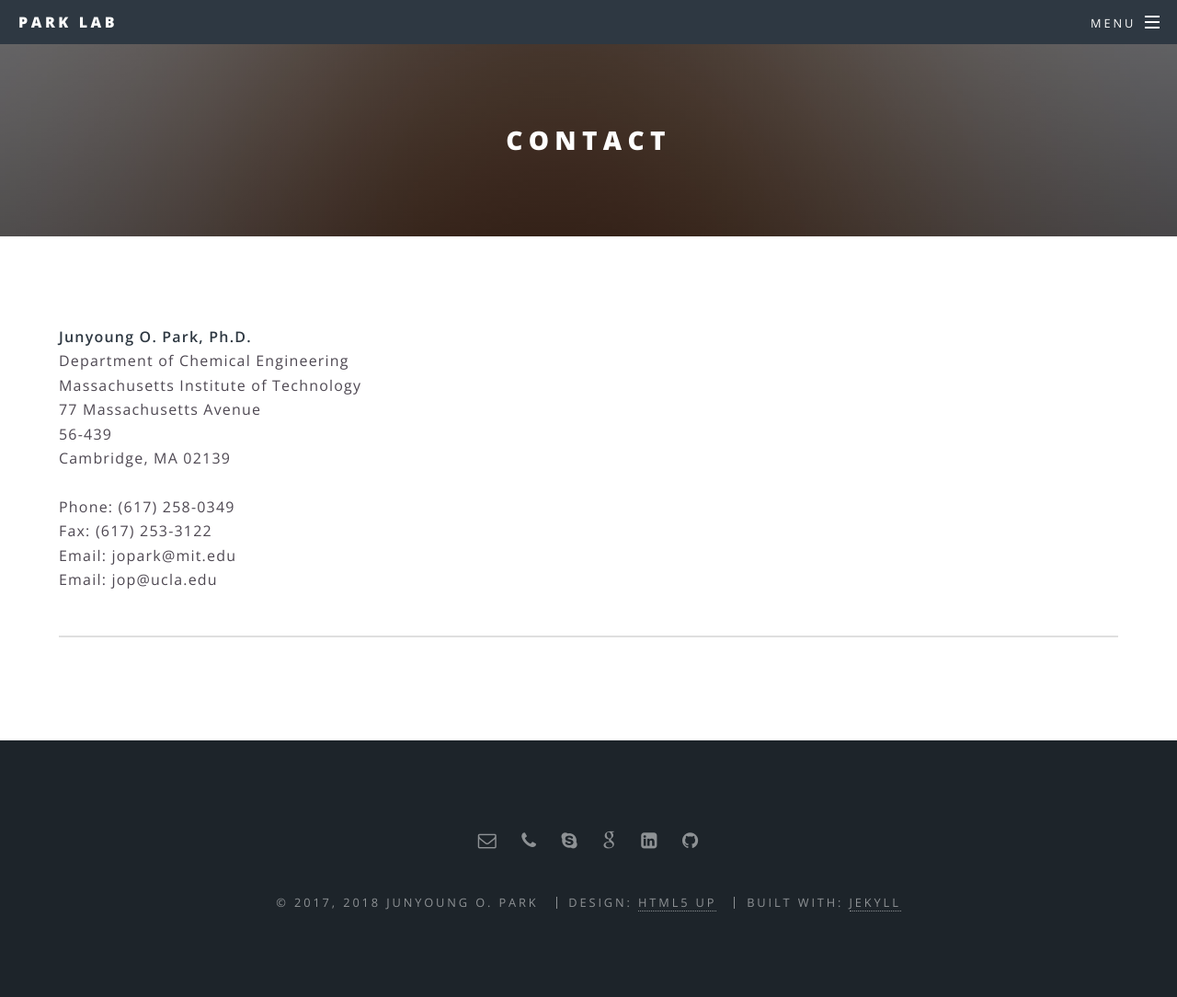
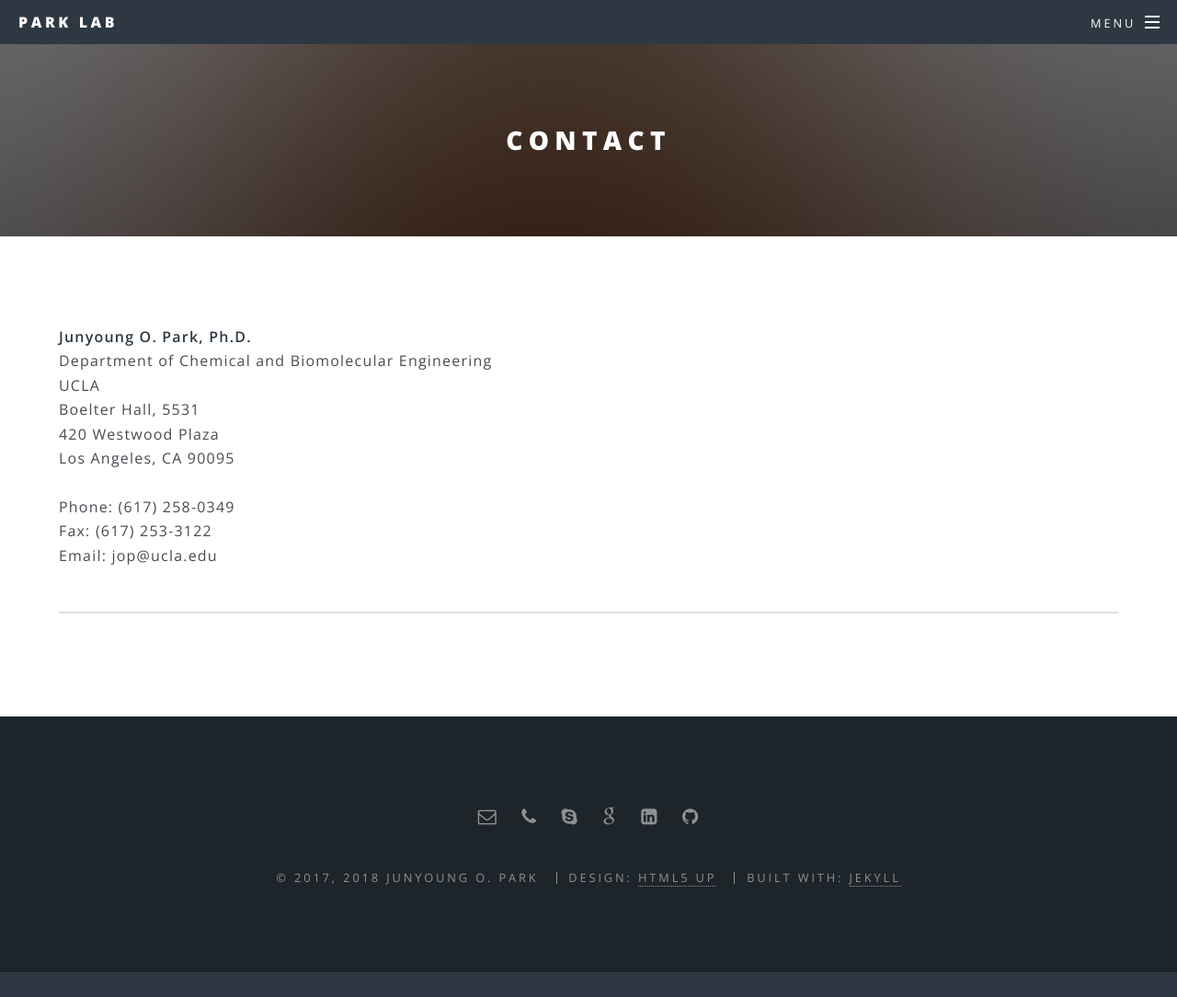
Before and after one commit to jopark/jopark.github.io, a Jekyll site: the page built from contact.html, in a window 1280 px wide and 1084 px high. Shown: the whole window at 92% size. Built offline with Jekyll 4.4.1, drawn with Linux system fonts in a browser that asks for light colours.

Commit message:
address updated

```diff
--- a/contact.html
+++ b/contact.html
@@ -4,14 +4,13 @@
 categories: hidden
 ---
 	<p><b>Junyoung O. Park, Ph.D.</b><br />
-	Department of Chemical Engineering<br />
-	Massachusetts Institute of Technology<br />
-	77 Massachusetts Avenue<br />
-	56-439<br />
-	Cambridge, MA 02139<br /><br />
+	Department of Chemical and Biomolecular Engineering<br />
+	UCLA<br />
+	Boelter Hall, 5531<br />
+	420 Westwood Plaza<br />
+	Los Angeles, CA 90095<br /><br />
 	Phone: (617) 258-0349<br />
 	Fax: (617) 253-3122<br />
-	Email: jopark@mit.edu<br />
 	Email: jop@ucla.edu<br />
 	</p>
 	<hr />
```
